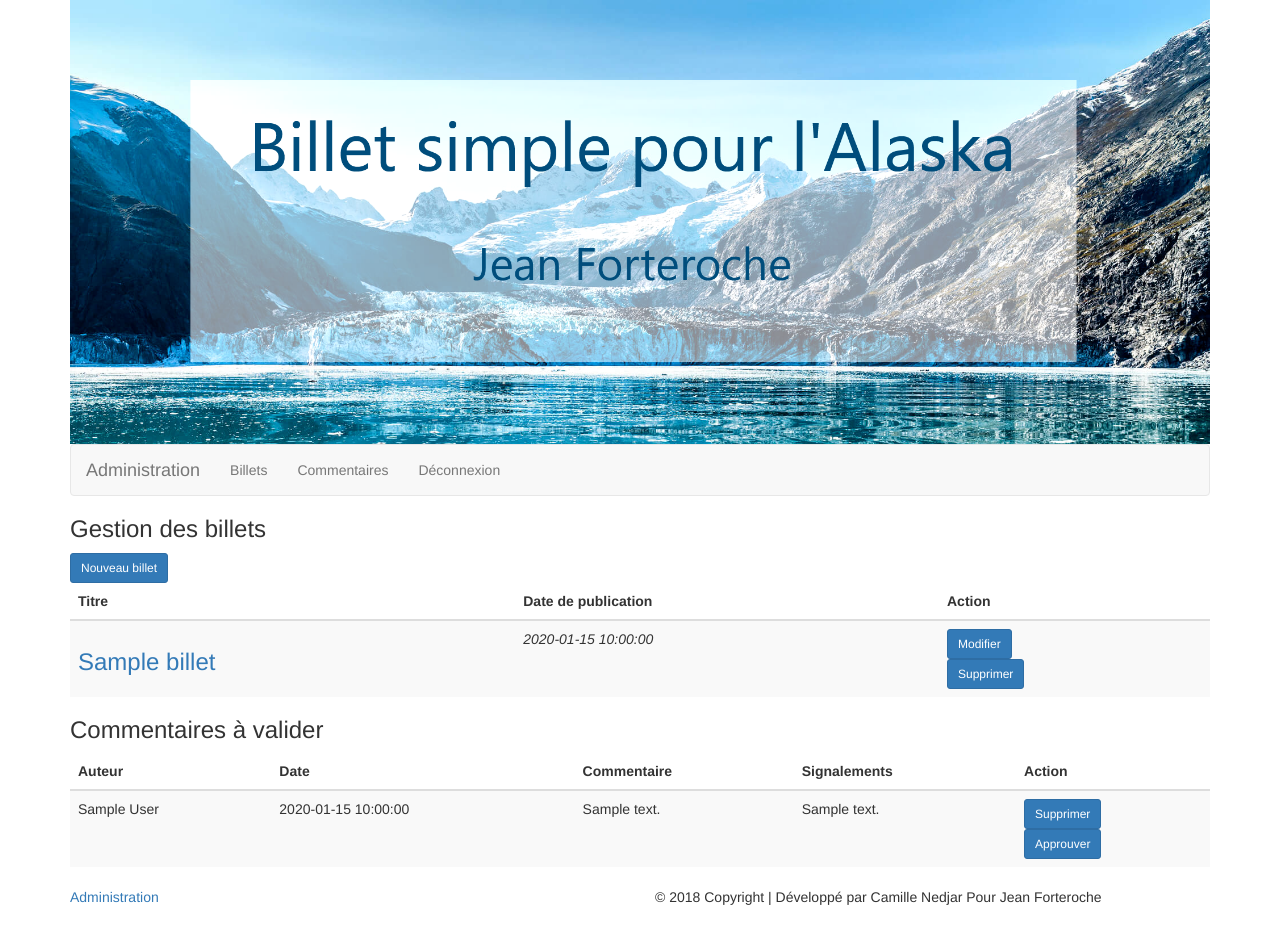
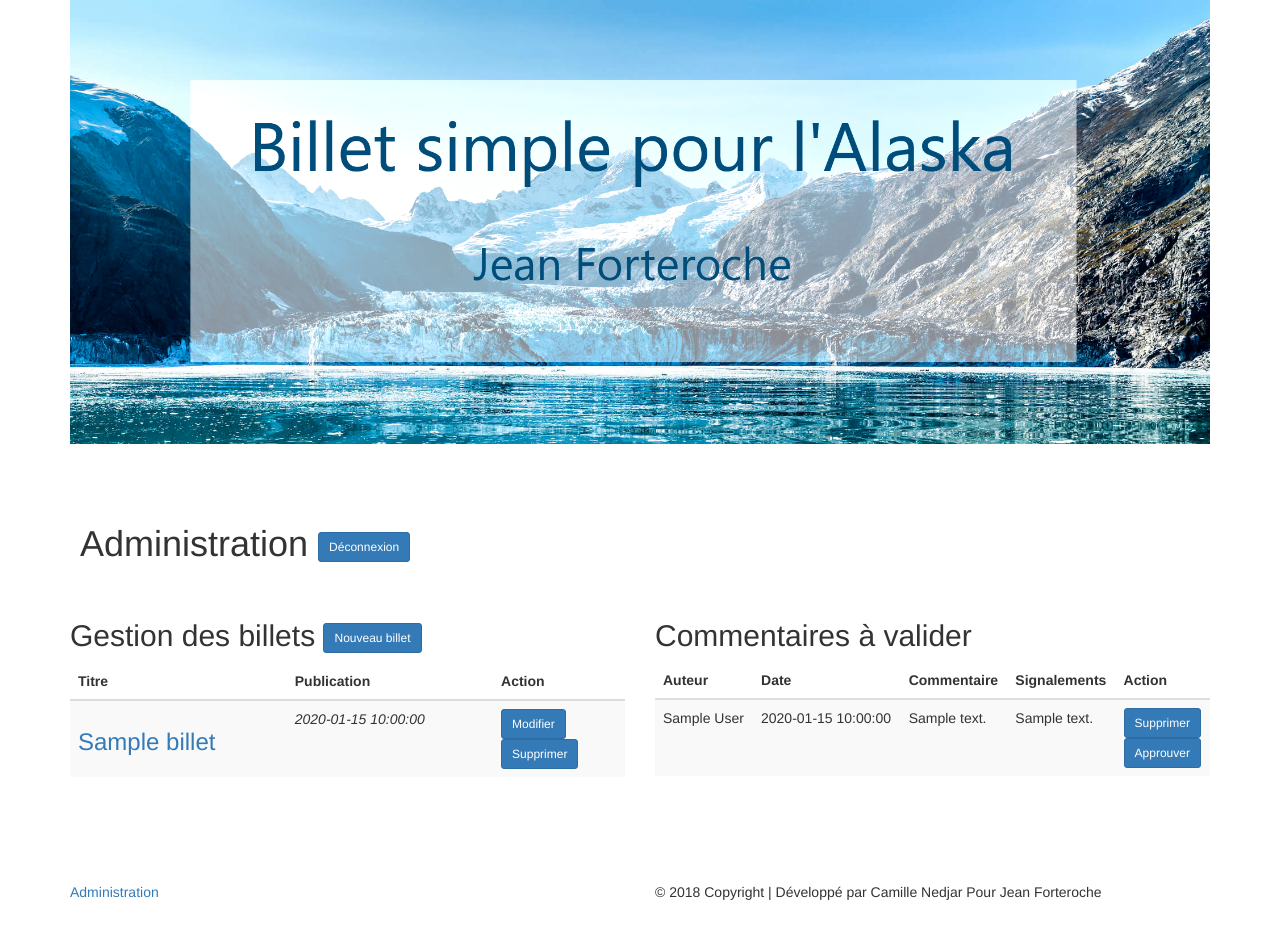
Before and after one commit to camillened/projet3, a PHP site: template Templates/Adminview.php in a window 1280 px wide. Before the commit the page ends 905 px from the top, so only its background shows below. Run offline with PHP 8.4, Linux system fonts and the light colour scheme; the template is opened without the code that fills it: most values are stand-ins (such as "Sample title", 1, 10 or a date in 2020); some libraries are stand-ins or nearby versions.

Commit message:
Suite design

```diff
--- a/Templates/Adminview.php
+++ b/Templates/Adminview.php
@@ -10,31 +10,33 @@ use App\Modele;
 <?php $this->title = ' Administration - "Billet simple pour l\'Alaska" '; ?>
 
 <!--contenu de la page-->
+
+
 <article>
 	<header>
-        <nav class="navbar navbar-default">
-            <a class="navbar-brand" href="#">Administration</a>
-            <ul class="nav navbar-nav">
-                <li><a href="#ancrebillets">Billets</a></li>
-                <li><a href="#ancrecommentaires">Commentaires</a></li>
-                <li><a href="index.php?action=deconnexion">Déconnexion</a></li>
-            </ul>
-        </nav>
+        <h1>
+            <form method="post" action="index.php?action=deconnexion">
+            Administration
+            <input class="btn btn-sm btn-primary"  type="submit" value="Déconnexion" onclick="if(window.confirm('Voulez-vous vraiment vous déconnecter ?')){return true;}else{return false;}">
+            </form>
+        </h1>
 	</header>
 </article>
 
-<article>
-    <h3 id="ancrebillets">
+<div class="row">
+<article class="col-xs-12 col-sm-12 col-lg-6">
+    <h2>
+        <form method="post" action="index.php?action=addbillet">
         Gestion des billets
-    </h3>
-    <form  method="post" action="<?= "index.php?action=addbillet"?>">
         <input class="btn btn-sm btn-primary" type="submit" value="Nouveau billet"/>
-    </form>
+        </form>
+    </h2>
+
     <table class="table table-striped">
         <thead>
             <tr>
                 <th>Titre</th>
-                <th>Date de publication</th>
+                <th>Publication</th>
                 <th>Action</th>
             </tr>
         </thead>
@@ -51,7 +53,7 @@ use App\Modele;
                     </h3>
                 </td>
                 <td>
-                    <em><?= $billet['billet_date'] ?></em>
+                    <em><?= $billet['billet_date']?></em>
                 </td>
                 <td>
                     <!--modifier ou supprimer le billet-->
@@ -71,10 +73,12 @@ use App\Modele;
 </article>
 
 
-<article>
-    <h3 id="ancrecommentaires">
+
+<article class="col-xs-12 col-sm-12 col-lg-6">
+    <h2>
         Commentaires à valider
-    </h3>
+    </h2>
+
     <table class="table table-striped">
         <thead>
             <tr>
@@ -110,3 +114,7 @@ use App\Modele;
         ?>
     </table>
 </article>
+
+
+
+</div><!--row-->
--- a/Templates/Homeview.php
+++ b/Templates/Homeview.php
@@ -7,9 +7,6 @@ use App\Modele;
 ?>
 
 <?php $this->title = ' Billet simple pour l\'Alaska '; ?>
-
-	<h1>Bienvenue sur le blog de Jean Forteroche</h1>
-	<p>Retrouvez ici les chapitres de mon livre "Billet simple pour l'Alaska" :</p>
 
 <?php
 foreach ($billets as $billet):
--- a/Templates/Template.php
+++ b/Templates/Template.php
@@ -4,8 +4,8 @@
     <meta charset="UTF-8" />
     <meta http-equiv="X-UA-Compatible" content="IE=edge">
     <meta name="viewport" content="width=device-width, initial-scale=1"> <!--on ouvre la fenetre à la largeur de l'écran (pour les smartphones)-->
-    <link href="css/bootstrap/css/bootstrap.css" rel="stylesheet">
-    <link href="css/style.css" rel="stylesheet">
+    <link rel="stylesheet" href="css/bootstrap/css/style.css" >
+    <link rel="stylesheet" href="css/bootstrap/css/bootstrap.css" >
     <!--Tiny MCE-->
     <script type="text/javascript" src='https://cloud.tinymce.com/stable/tinymce.min.js'></script>
     <script type="text/javascript">tinymce.init({
@@ -15,9 +15,10 @@
     <title><?= $title ?></title>
   </head>
   <body>
+    <div id="allfluid" class="container-fluid">
     <div id="all" class="container">
       <header id="header">
-        <a href="index.php"><img src="images/banniere_blog.png" alt="bannière du blog" width="100%"></a><!--a régler taille (300), mettre alt etc... dans le css-->
+        <a href="index.php"><img id="banniere" src="images/banniere_blog.png" alt="Un billet pour l'Alaska par Jean Forteroche" width="100%"></a><!--a régler taille (300), mettre alt etc... dans le css-->
       </header><!-- #header -->
 
       <div id="content" class="container row">
@@ -35,5 +36,6 @@
         </div>
       </footer> <!-- #footer -->
     </div> <!-- #all -->
+    </div><!--#allfluid-->
   </body>
 </html>
--- /dev/null
+++ b/css/bootstrap/css/style.css
@@ -0,0 +1,56 @@
+/*
+#allfluid
+{
+	background-color: #155F89;
+}
+
+#homeheader
+{
+  padding-top: 50px;
+  margin-bottom: 50px;
+  text-align: center;
+}
+
+
+article
+{
+  border-style: solid;
+  border-width: 1px;
+  border-color: grey;
+  margin-bottom: 5px;
+  padding: 10px;
+  background-color: #e1feff;
+}
+
+#banniere
+{
+	border-style: solid;
+	border-width: 5px;
+	border color: white;
+}
+
+h1
+{
+	color: white;
+}*/
+
+#banniere
+{
+    margin-bottom: 50px;
+}
+
+
+article
+{
+    border-bottom: 1px;
+    margin-bottom: 5px;
+    padding: 10px;
+    /*background-color: #e1feff;*/
+}
+
+#footer
+{
+	padding-top: 50px;
+	padding-bottom: 20px;
+	margin-top: 20px;
+}
--- a/css/style.css
+++ b/css/style.css
@@ -0,0 +1,9 @@
+.connexionid
+{
+	text-align: center;
+}
+
+#all
+{
+	background-color: red;
+}
```
Also changed, not shown: Templates/AddBilletview.php (+18 -10 lines), Templates/Logview.php (+33 -10 lines), Templates/UpdateBilletview.php (+14 -6 lines). Lines whose indentation alone changed are shown as unchanged.
